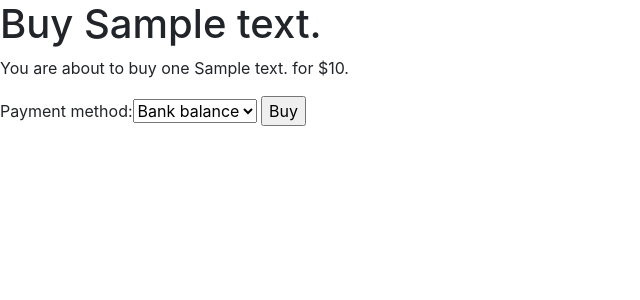
After one commit to helenjhuh/PersonalFi, a Django app: page /buy/1/ in a window 1280 px wide. The commit adds this page. Shown: the top 300 px of the page, without its empty margins (0-640 px from the left). Run offline with Django 3.2, Linux system fonts and the light colour scheme; a user stored in the database is signed in; tables that the repository leaves empty hold one stand-in row (values such as "Sample post"); some libraries are stand-ins or nearby versions.

Commit message:
Add support for buying items and an advance button for the simulation.

```diff
--- a/pfgame/forms.py
+++ b/pfgame/forms.py
@@ -11,3 +11,9 @@ class DivestForm(forms.Form):
 
 class CCPaymentForm(forms.Form):
     amount = forms.IntegerField()
+
+
+class BuyForm(forms.Form):
+    payment_method = forms.ChoiceField(
+        choices=(("cash", "Bank balance"), ("cc", "Credit card"))
+    )
--- /dev/null
+++ b/pfgame/templates/buy.html
@@ -0,0 +1,12 @@
+{% extends "base_generic.html" %}
+{%block title%}Buy {{item}}{%endblock%}
+{%block content%}
+  <h1>Buy {{item}}</h1>
+  <p>You are about to buy one {{item}} for ${{item.price}}.</p>
+
+  <form action="{%url 'buy' item.pk%}" method="post">
+    {% csrf_token %}
+    {{ form }}
+    <input type="submit" value="Buy">
+  </form>
+{%endblock%}
--- a/pfgame/urls.py
+++ b/pfgame/urls.py
@@ -1,9 +1,10 @@
 from django.urls import path
-from .views import IndexView, InvestView, DivestView, CCPaymentView
+from .views import IndexView, InvestView, DivestView, CCPaymentView, BuyView
 
 urlpatterns = [
     path("", IndexView.as_view(), name="index"),
     path("invest/", InvestView.as_view(), name="invest"),
     path("divest/", DivestView.as_view(), name="divest"),
     path("cc/", CCPaymentView.as_view(), name="CCPayment"),
+    path("buy/<int:pk>/", BuyView.as_view(), name="buy"),
 ]
--- a/pfgame/views.py
+++ b/pfgame/views.py
@@ -1,10 +1,11 @@
 import random
 
-from pfgame.forms import InvestForm, DivestForm, CCPaymentForm
+from pfgame.forms import InvestForm, DivestForm, CCPaymentForm, BuyForm
+from pfgame.models import GameItem
 
 from django.views.generic.base import View
 from django.views.generic.edit import FormView
-from django.shortcuts import render
+from django.shortcuts import render, get_object_or_404
 from django.contrib.auth.mixins import LoginRequiredMixin
 
 
@@ -77,11 +78,14 @@ class IndexView(LoginRequiredMixin, View):
             tip += f'Payday! ${accounts.wage} has been deposited into your bank. <a href="https://i.imgur.com/lSoUQr2.png">Spend it wisely!</a><br/>'
 
         accounts.save()
-        context = {"accounts": accounts, "tip": tip}
+        item_qs = (
+            GameItem.objects.all()
+        )  # Todo: consider filtering out items the user already owns (so they can't buy something twice).
+        context = {"accounts": accounts, "items": item_qs, "tip": tip}
         return render(request, "index.html", context=context)
 
 
-class InvestView(FormView):
+class InvestView(LoginRequiredMixin, FormView):
     template_name = "invest.html"
     form_class = InvestForm
     success_url = "/"
@@ -97,7 +101,7 @@ class InvestView(FormView):
         return super().form_valid(form)
 
 
-class DivestView(FormView):
+class DivestView(LoginRequiredMixin, FormView):
     template_name = "divest.html"
     form_class = DivestForm
     success_url = "/"
@@ -115,7 +119,7 @@ class DivestView(FormView):
         return super().form_valid(form)
 
 
-class CCPaymentView(FormView):
+class CCPaymentView(LoginRequiredMixin, FormView):
     template_name = "cc_payment.html"
     form_class = CCPaymentForm
     success_url = "/"
@@ -137,3 +141,26 @@ class CCPaymentView(FormView):
             self.request.user.accounts.cc_overdue_balance = 0
         self.request.user.accounts.save()
         return super().form_valid(form)
+
+
+class BuyView(LoginRequiredMixin, FormView):
+    template_name = "buy.html"
+    form_class = BuyForm
+    success_url = "/"
+
+    def get_context_data(self, **kwargs):
+        context = super().get_context_data(**kwargs)
+        item = get_object_or_404(GameItem, pk=self.kwargs["pk"])
+        context["item"] = item
+        return context
+
+    def form_valid(self, form):
+        item = get_object_or_404(GameItem, pk=self.kwargs["pk"])
+        if form.cleaned_data["payment_method"] == "cash":
+            self.request.user.accounts.bank_balance -= item.price
+        elif form.cleaned_data["payment_method"] == "cc":
+            self.request.user.accounts.cc_current_month += item.price
+        item.owned_by.add(self.request.user)
+        self.request.user.accounts.save()
+        item.save()
+        return super().form_valid(form)
```
Also changed, not shown: pfgame/templates/index.html (+11 -0 lines).
